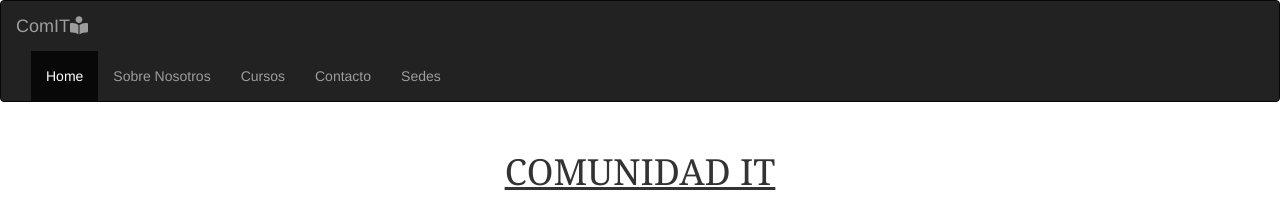
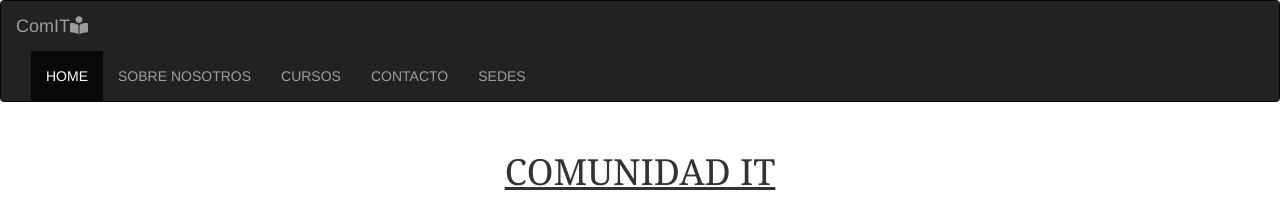
Before and after one commit to lujancuellar/Pagina-institucional-ComIT, a plain HTML site: page home.html in a window 1280 px wide. Shown: the top 200 px of the page. Drawn offline with nearby package versions, Linux system fonts and the light colour scheme.

```diff
--- a/style.css
+++ b/style.css
@@ -1,6 +1,3 @@
-body {
-    background-color:
-}
 
 #titulo {
     font-family: Georgia, 'Times New Roman', Times, serif;
@@ -79,3 +76,8 @@ iframe{
  .btn btn-primary {
      text-align: center;
  }
+
+ #myNavbar {
+     text-transform: uppercase;
+     text-decoration: underline;
+ }
```
